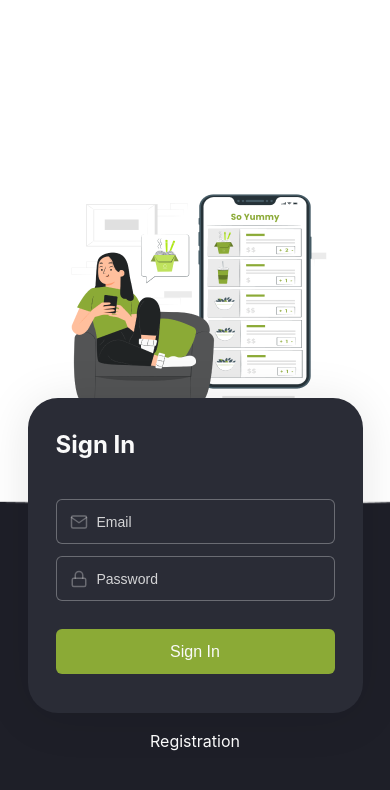
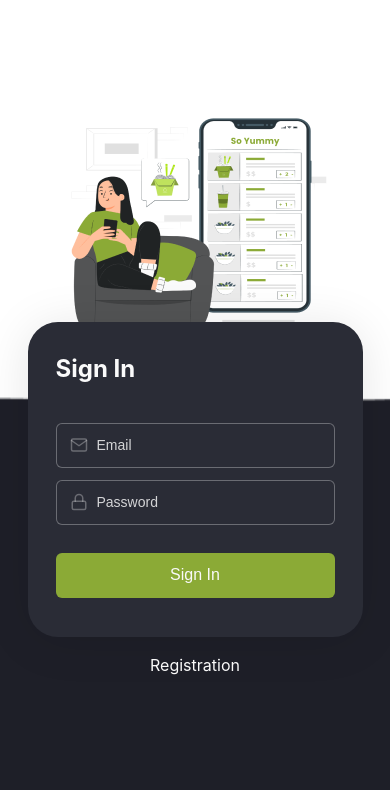
Before and after one commit to bbachara/go-yummy, a React (Create React App) app: page /go-yummy/signin in a window 390 px wide. Shown: the top 790 px of the page. Built offline with nearby package versions, Linux system fonts and the light colour scheme.

Commit message:
tablet etc

```diff
--- a/src/pages/Auth/Login/Login.jsx
+++ b/src/pages/Auth/Login/Login.jsx
@@ -52,16 +52,12 @@ export const Login = () => {
       <div className={styles.backgroundSpacer}></div>
       <div className={styles.backgroundImage}></div>
       <div className={styles.container}>
-        <img
-          src={orderFoodDesktop}
-          alt="Order Food"
-          className={styles.orderFoodImage}
-          srcSet={`${orderFoodDesktop} 1920w, ${orderFoodTablet} 768w, ${orderFoodMobile} 480w,
-                   ${orderFoodDesktop2x} 2x, ${orderFoodTablet2x} 2x, ${orderFoodMobile2x} 2x`}
-          sizes="
-            (max-width: 767px) 285px,
-            (min-width: 768px) and (max-width: 1439px) 409px, 500px"
-        />
+        <picture>
+          <source media="(min-width: 1440px)" srcSet={`${orderFoodDesktop} 1x, ${orderFoodDesktop2x} 2x`} />
+          <source media="(min-width: 768px) and (max-width: 1439px)" srcSet={`${orderFoodTablet} 1x, ${orderFoodTablet2x} 2x`} />
+          <source media="(max-width: 767px)" srcSet={`${orderFoodMobile} 1x, ${orderFoodMobile2x} 2x`} />
+          <img src={orderFoodMobile} alt="Order Food" className={styles.orderFoodImage} />
+        </picture>
         <div className={styles.formContainer}>
           <div className={styles.registerForm}>
             <h2 className={styles.title}>Sign In</h2>
--- a/src/pages/Auth/Login/Login.module.css
+++ b/src/pages/Auth/Login/Login.module.css
@@ -169,8 +169,12 @@
         height: 56px;
     }
 
-    .signInLink {
+    .registrationLink {
         margin-bottom: 120px;
+    }
+
+    .backgroundImage {
+        height: calc(100vh - 418px);
     }
 }
 
@@ -226,7 +230,11 @@
         margin-bottom: 28px;
     }
 
-    .signInLink {
+    .registrationLink {
         margin-bottom: 153px;
     }
+
+    .backgroundImage {
+        height: calc(100vh - 322px);
+    }
 }
--- a/src/pages/Auth/Register/Register.jsx
+++ b/src/pages/Auth/Register/Register.jsx
@@ -57,16 +57,12 @@ export const Register = () => {
       <div className={styles.backgroundSpacer}></div>
       <div className={styles.backgroundImage}></div>
       <div className={styles.container}>
-        <img
-          src={orderFoodDesktop}
-          alt="Order Food"
-          className={styles.orderFoodImage}
-          srcSet={`${orderFoodDesktop} 1920w, ${orderFoodTablet} 768w, ${orderFoodMobile} 480w,
-                   ${orderFoodDesktop2x} 2x, ${orderFoodTablet2x} 2x, ${orderFoodMobile2x} 2x`}
-          sizes="
-            (max-width: 767px) 285px,
-            (min-width: 768px) and (max-width: 1439px) 409px, 500px"
-        />
+        <picture>
+          <source media="(min-width: 1440px)" srcSet={`${orderFoodDesktop} 1x, ${orderFoodDesktop2x} 2x`} />
+          <source media="(min-width: 768px) and (max-width: 1439px)" srcSet={`${orderFoodTablet} 1x, ${orderFoodTablet2x} 2x`} />
+          <source media="(max-width: 767px)" srcSet={`${orderFoodMobile} 1x, ${orderFoodMobile2x} 2x`} />
+          <img src={orderFoodMobile} alt="Order Food" className={styles.orderFoodImage} />
+        </picture>
         <div>
           <div className={styles.registerForm}>
             <h2 className={styles.title}>Registration</h2>
--- a/src/pages/Auth/Register/Register.module.css
+++ b/src/pages/Auth/Register/Register.module.css
@@ -179,6 +179,10 @@
     .signInLink {
         margin-bottom: 59px;
     }
+
+    .backgroundImage {
+        height: calc(100vh - 418px);
+    }
 }
 
 @media screen and (max-width: 767px) {
@@ -236,4 +240,16 @@
     .signInLink {
         margin-bottom: 118px;
     }
+
+    .backgroundImage {
+        height: calc(100vh - 322px);
+    }
 }
+
+.input.valid {
+    border-color: #3CBC81;
+}
+
+.input.invalid {
+    border-color: #E74A3B;
+}
```
